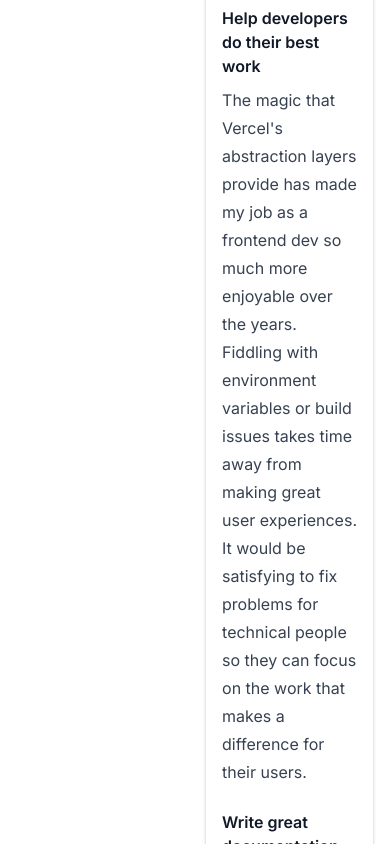
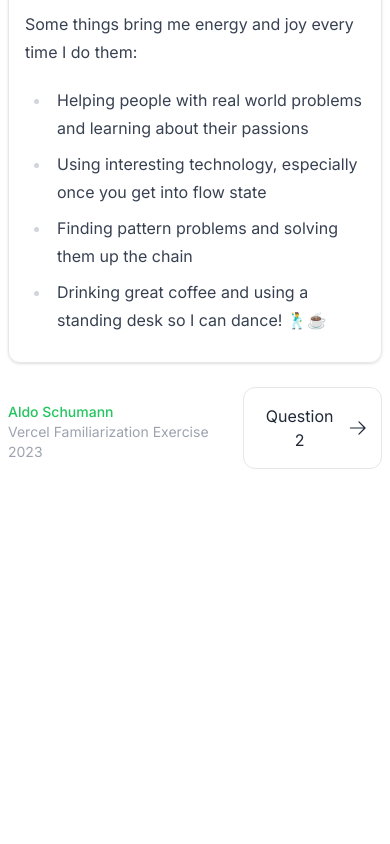
Before and after one commit to aldosch/vercel-aldo, a Next.js app: page /question/1 in a window 390 px wide. Shown: the part 1156-2000 px from the top of the page. After the commit the page ends 1665 px from the top, so only its background shows below. Built offline with nearby package versions, Linux system fonts and the light colour scheme.

Commit message:
fix responsiveness and add next question button

```diff
--- a/src/app/layout.tsx
+++ b/src/app/layout.tsx
@@ -18,7 +18,7 @@
 export default function RootLayout(props: Props) {
   return (
     <html lang="en" className={inter.className}>
-      <body className="flex gap-4 mx-auto w-fit">{props.children}</body>
+      <body className="flex mx-auto md:gap-4 w-fit">{props.children}</body>
     </html>
   );
 }
--- a/src/app/question/[id]/page.tsx
+++ b/src/app/question/[id]/page.tsx
@@ -1,5 +1,6 @@
 import Nav from "@/components/Nav";
 import QuestionCard from "@/components/QuestionCard";
+import { ArrowRightIcon } from "@heroicons/react/24/solid";
 import Link from "next/link";
 
 interface Props {
@@ -7,13 +8,42 @@
 }
 
 export default function Page(props: Props) {
+  const nextQuestion = +props.params.id + 1;
   return (
     <>
       <div className="">
         <Nav activeStep={props.params.id} />
       </div>
-      <div className="p-4">
+      <div className="p-2 md:p-4">
         <QuestionCard id={props.params.id} />
+        <div className="flex items-center justify-between w-full mb-8">
+          <p className="pt-8 text-sm font-medium text-green-500">
+            Aldo Schumann <br />{" "}
+            <span className="font-normal text-gray-400">
+              Vercel Familiarization Exercise 2023
+            </span>
+          </p>
+          <Link
+            href={
+              (props.params.id < 10 && "/question/" + nextQuestion) ||
+              "mailto:work@aldo.io?subject=Vercel Familiarization Exercise 2023"
+            }
+          >
+            <button
+              type="button"
+              className="flex items-center gap-2 p-4 mt-6 text-gray-800 transition-all duration-200 border hover:bg-green-200 rounded-xl hover:border-green-300 hover:shadow hover:text-black"
+            >
+              {(props.params.id < 10 && "Question " + nextQuestion) ||
+                "Send me an email :)"}
+              {props.params.id < 10 && (
+                <ArrowRightIcon
+                  className="-mr-0.5 h-5 w-5"
+                  aria-hidden="true"
+                />
+              )}
+            </button>
+          </Link>
+        </div>
       </div>
     </>
   );
--- a/src/components/Nav.tsx
+++ b/src/components/Nav.tsx
@@ -9,7 +9,7 @@
 
 export default function Nav({ steps = questions, activeStep }: Props) {
   return (
-    <div className="flex flex-col flex-grow-0 px-4 py-10 overflow-y-auto bg-white gap-y-5">
+    <div className="flex-col flex-grow-0 hidden px-4 py-10 overflow-y-auto bg-white gap-y-5 md:flex">
       <Link href="/">
         <span className="text-gray-400 hover:text-gray-500">
           <HomeIcon className="flex-shrink-0 w-5 h-5" aria-hidden="true" />
```
